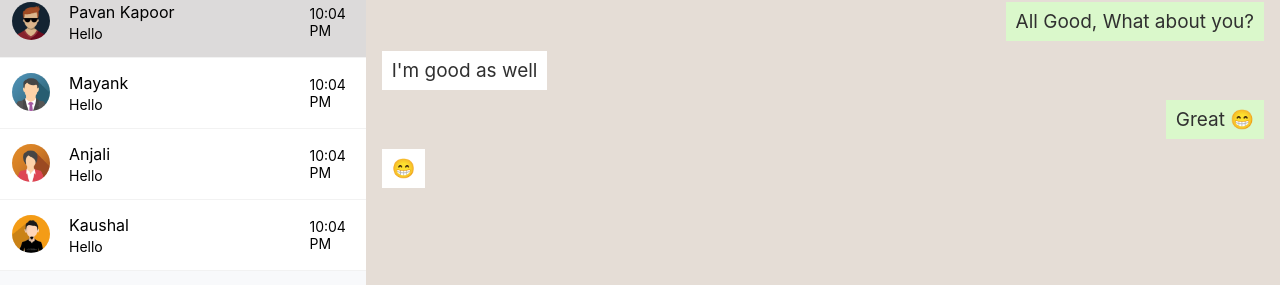
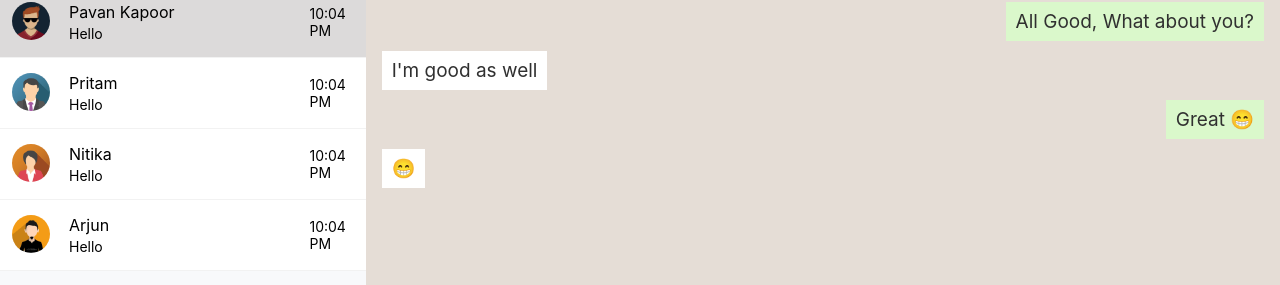
Before and after one commit to pavankapoor31/whatsapp-web, a React (Create React App) app: page / in a window 1280 px wide. Shown: the part 171-456 px from the top of the page. Built offline with nearby package versions, Linux system fonts and the light colour scheme.

Commit message:
Update Data.js

```diff
--- a/src/Data.js
+++ b/src/Data.js
@@ -8,21 +8,21 @@ export const contactList = [
     },
     {
       id: 2,
-      name: "Mayank",
+      name: "Pritam",
       profilePic: "/profile/pp1.png",
       lastText: `what going on ?`,
       lastTextTime: "12:45 PM",
     },
     {
       id: 3,
-      name: "Anjali",
+      name: "Nitika",
       profilePic: "/profile/pp2.png",
       lastText: "lets go out?",
       lastTextTime: "12:30 PM",
     },
     {
       id: 4,
-      name: "Kaushal",
+      name: "Arjun",
       profilePic: "/profile/pp3.jpeg",
       lastText: "no broo",
       lastTextTime: "12:00 PM",
```
